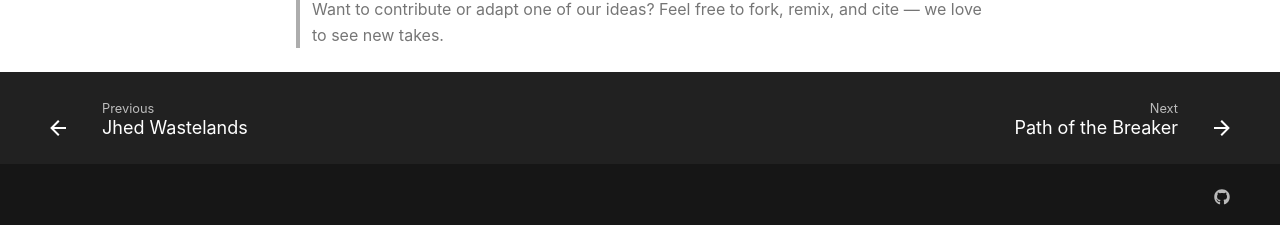
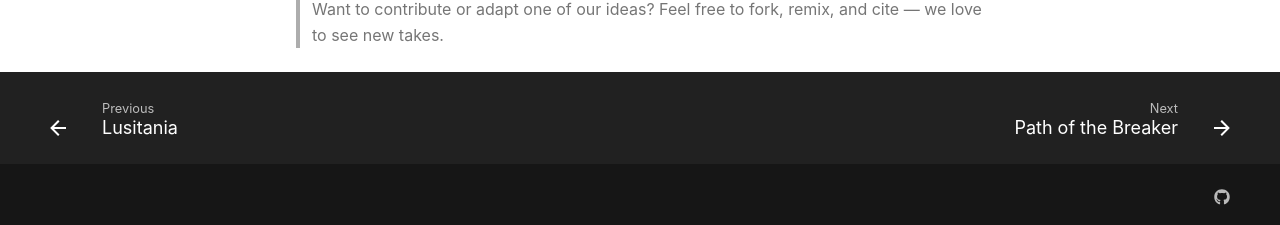
Before and after one commit to jonasmcferreira/whiteiron, an MkDocs documentation site: the page built from docs/subclasses/index.md, in a window 1280 px wide and 1061 px high. Shown: the part 833-1058 px from the top of the window. Built offline with MkDocs 1.6.1 and Material for MkDocs 9.7.7, drawn with Linux system fonts in a browser that asks for light colours; some web fonts are replaced; some of the changed lines change nothing that is shown.

Commit message:
fixed lusitania

```diff
--- a/mkdocs.yml
+++ b/mkdocs.yml
@@ -4,13 +4,13 @@ site_url: https://jonasmcferreira.github.io/whiteiron/
 nav:
   - Home: index.md
   - Campaign Settings:
-      - campaign-settings/index.md
-      - jhed-wasteland/setting.md
-      - lusitania/index.md
+    - campaign-settings/index.md
+    - jhed-wasteland/setting.md
+    - campaign-settings/lusitania/index.md
   - Subclasses:
-      - subclasses/index.md
-      - subclasses/path-of-the-breaker.md
-      - subclasses/wrangler.md
+    - subclasses/index.md
+    - subclasses/path-of-the-breaker.md
+    - subclasses/wrangler.md
   - Magic Items:
     - magic-items/index.md
   - Experiments:
```
